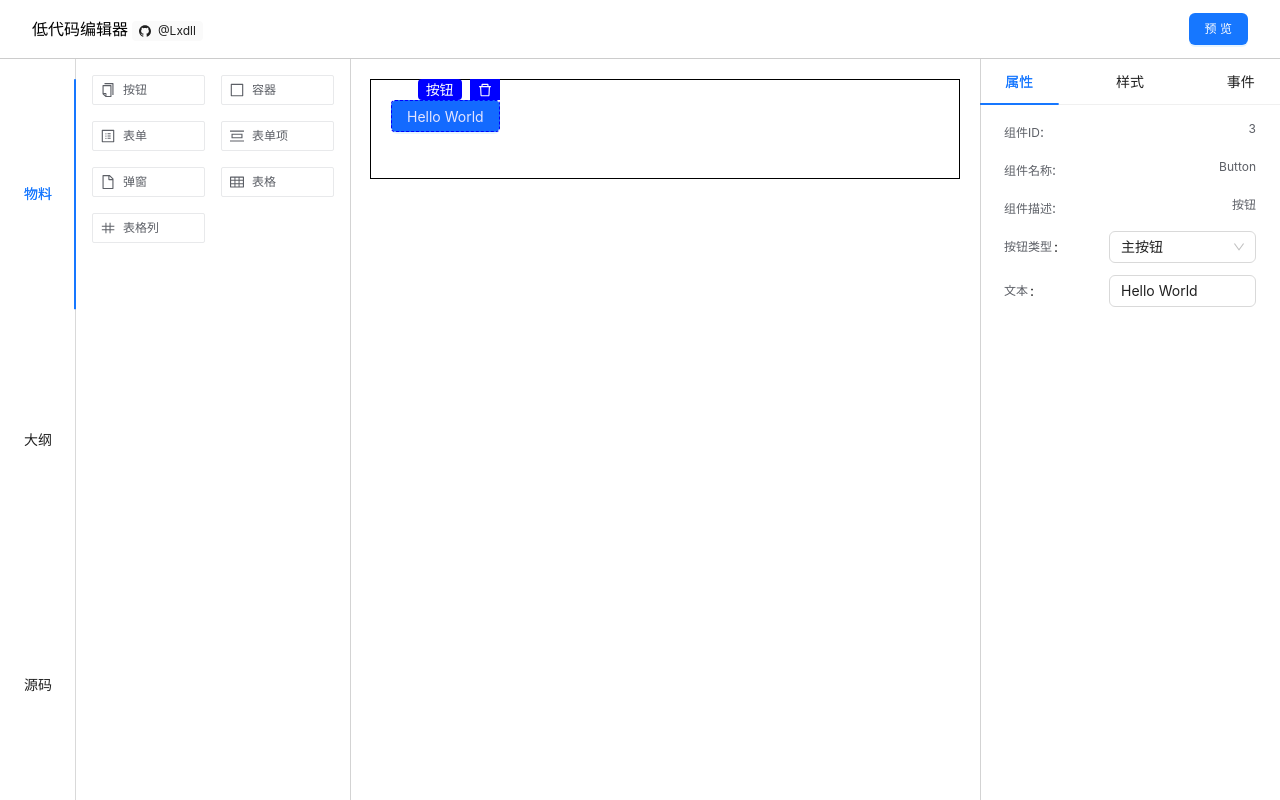
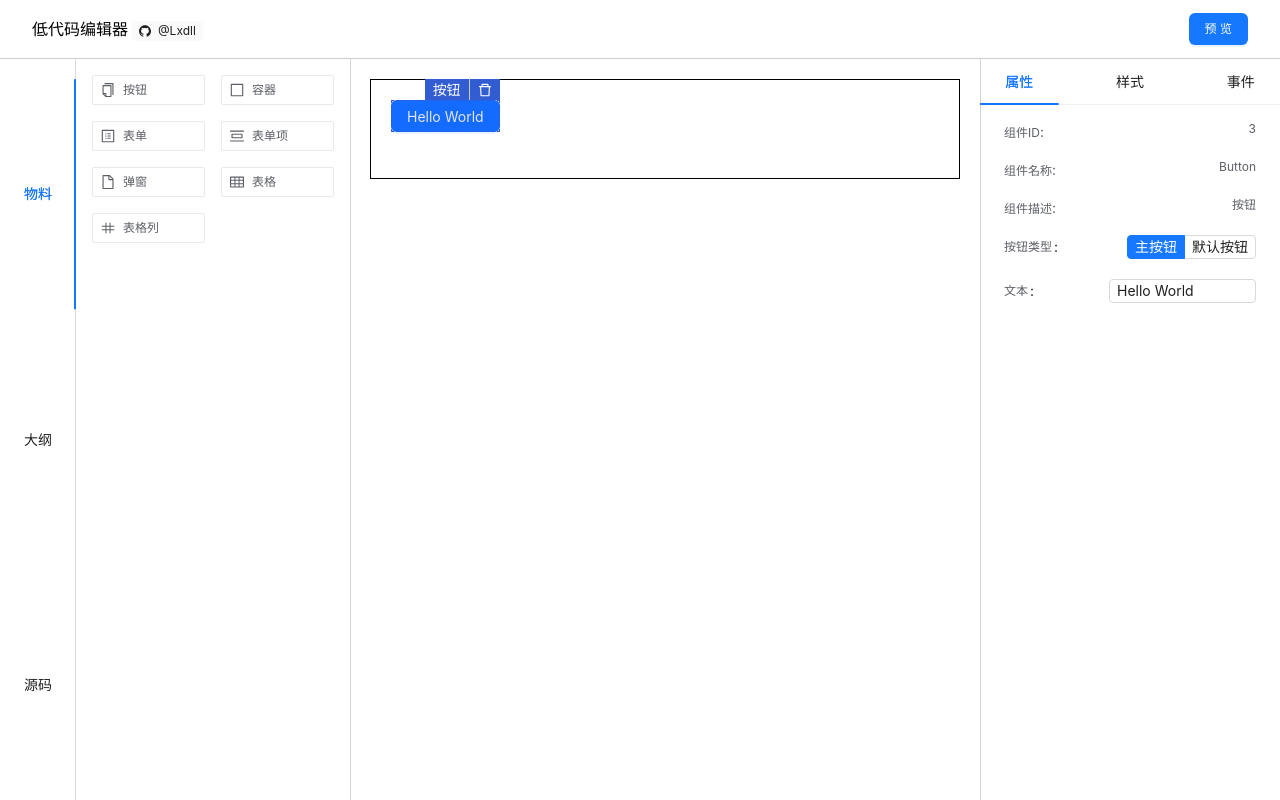
Before and after one commit to Lxdll/low-code-editor, a React (Vite) app: page / in a window 1280 px wide. Both pictures are taken after a click on the button "Hello World". Built offline with nearby package versions, Linux system fonts and the light colour scheme.

Commit message:
chore: 属性设置调整

```diff
--- a/src/component-config/Button.tsx
+++ b/src/component-config/Button.tsx
@@ -18,10 +18,10 @@ const ButtonConfig: ComponentConfig = {
     {
       name: 'type',
       label: '按钮类型',
-      type: 'select',
+      type: 'single-select',
       options: [
         { label: '主按钮', value: 'primary' },
-        { label: '次按钮', value: 'default' },
+        { label: '默认按钮', value: 'default' },
       ],
     },
     {
@@ -34,12 +34,12 @@ const ButtonConfig: ComponentConfig = {
     {
       name: 'width',
       label: '宽度',
-      type: 'inputNumber',
+      type: 'input-number',
     },
     {
       name: 'height',
       label: '高度',
-      type: 'inputNumber',
+      type: 'input-number',
     },
   ],
   events: [
--- a/src/components/HoverMask.tsx
+++ b/src/components/HoverMask.tsx
@@ -76,12 +76,11 @@ export default function HoverMask(props: HoverMaskProps) {
           left: position.left,
           top: position.top,
           backgroundColor: 'rgba(0, 0, 255, 0.05)',
-          border: '1px dashed blue',
+          border: '1px dashed #ccc',
           pointerEvents: 'none',
           width: position.width,
           height: position.height,
           zIndex: 12,
-          borderRadius: 4,
           boxSizing: 'border-box',
         }}
       />
@@ -99,11 +98,11 @@ export default function HoverMask(props: HoverMaskProps) {
         <div
           style={{
             padding: '0 8px',
-            backgroundColor: 'blue',
-            borderRadius: 4,
-            color: '#fff',
+            backgroundColor: '#ccc',
+            color: 'black',
             cursor: 'pointer',
             whiteSpace: 'nowrap',
+            // fontSize: '12px',
           }}
         >
           {curComponent?.desc}
--- a/src/components/Operation/AttrOperation.tsx
+++ b/src/components/Operation/AttrOperation.tsx
@@ -5,8 +5,8 @@
 import { useComponentStore } from '@/store';
 import ComponentConfigMap from '@/component-config';
 import { ComponentConfig, ComponentSetter } from '@/types';
-import { Col, Form, Input, Row, Select } from 'antd';
-import { useEffect, useMemo } from 'react';
+import { Col, Form, Input, Radio, Row, Select } from 'antd';
+import { ReactNode, useEffect, useMemo } from 'react';
 
 const LABEL_COL = 10;
 const VALUE_COL = 14;
@@ -34,12 +34,32 @@ export default function AttrOperation() {
 
   function renderFormElement(setting: ComponentSetter) {
     const { type, options } = setting;
+    let ele: ReactNode = null;
 
-    if (type === 'select') {
-      return <Select options={options} />;
-    } else if (type === 'input') {
-      return <Input />;
+    switch (type) {
+      case 'input':
+        ele = <Input size="small" autoComplete="off" />;
+        break;
+      case 'select':
+        ele = <Select options={options} />;
+        break;
+      case 'single-select':
+        ele = (
+          <Radio.Group buttonStyle="solid" size="small">
+            {options?.map((o) => (
+              <Radio.Button key={o.value} value={o.value}>
+                {o.label}
+              </Radio.Button>
+            ))}
+          </Radio.Group>
+        );
+        break;
+      case 'underline-input':
+        ele = <Input size="small" variant="underlined" autoComplete="off" />;
+        break;
     }
+
+    return ele;
   }
 
   const valueChange = (changeValues: ComponentConfig) => {
@@ -94,6 +114,7 @@ export default function AttrOperation() {
               label={renderLabel(setter.label)}
               labelCol={{ span: LABEL_COL }}
               labelAlign="left"
+              style={{ textAlign: 'right' }}
             >
               {renderFormElement(setter)}
             </Form.Item>
--- a/src/components/SelectedMask.tsx
+++ b/src/components/SelectedMask.tsx
@@ -109,6 +109,24 @@ function SelectedMask({
     return parentComponents;
   }, [currentComponent]);
 
+  const popupRender = () => {
+    return (
+      <div className="flex flex-col">
+        {parentComponents.map((c) => {
+          return (
+            <span
+              key={c.id}
+              className="inline-flex cursor-pointer items-center justify-center bg-[#325cd1] py-1 text-xs text-white hover:text-[#ccc]"
+              onClick={() => setCurrentComponentId(c.id)}
+            >
+              {c.desc}
+            </span>
+          );
+        })}
+      </div>
+    );
+  };
+
   return createPortal(
     <>
       <div
@@ -117,12 +135,11 @@ function SelectedMask({
           left: position.left,
           top: position.top,
           backgroundColor: 'rgba(0, 0, 255, 0.1)',
-          border: '1px dashed blue',
+          border: '1px dashed #325cd1',
           pointerEvents: 'none',
           width: position.width,
           height: position.height,
           zIndex: 12,
-          borderRadius: 4,
           boxSizing: 'border-box',
         }}
       />
@@ -137,24 +154,16 @@ function SelectedMask({
           transform: 'translate(-100%, -100%)',
         }}
       >
-        <Space>
+        <Space size={0}>
           <Dropdown
-            menu={{
-              items: parentComponents.map((item) => ({
-                key: item.id,
-                label: item.desc,
-              })),
-              onClick: ({ key }) => {
-                setCurrentComponentId(+key);
-              },
-            }}
+            popupRender={popupRender}
             disabled={parentComponents.length === 0}
           >
             <div
               style={{
                 padding: '0 8px',
-                backgroundColor: 'blue',
-                borderRadius: 4,
+                backgroundColor: '#325cd1',
+                borderRight: '1px solid #ccc',
                 color: '#fff',
                 cursor: 'pointer',
                 whiteSpace: 'nowrap',
@@ -165,7 +174,7 @@ function SelectedMask({
           </Dropdown>
 
           {currentComponentId !== 1 && (
-            <div style={{ padding: '0 8px', backgroundColor: 'blue' }}>
+            <div style={{ padding: '0 8px', backgroundColor: '#325cd1' }}>
               <Popconfirm
                 title="确认删除？"
                 okText={'确认'}
--- a/src/types.ts
+++ b/src/types.ts
@@ -11,9 +11,8 @@ export interface CommonComponentProps extends PropsWithChildren {
 export interface ComponentSetter {
   name: string;
   label: string;
-  type: string;
-  // eslint-disable-next-line @typescript-eslint/no-explicit-any
-  [key: string]: any;
+  type: SetterType;
+  options?: { label: string; value: string }[];
 }
 
 export interface ComponentConfig {
@@ -86,3 +85,10 @@ export interface DropItemType {
   dragType?: 'move' | 'add';
   id: number;
 }
+
+export type SetterType =
+  | 'input'
+  | 'single-select'
+  | 'select'
+  | 'input-number'
+  | 'underline-input';
```
